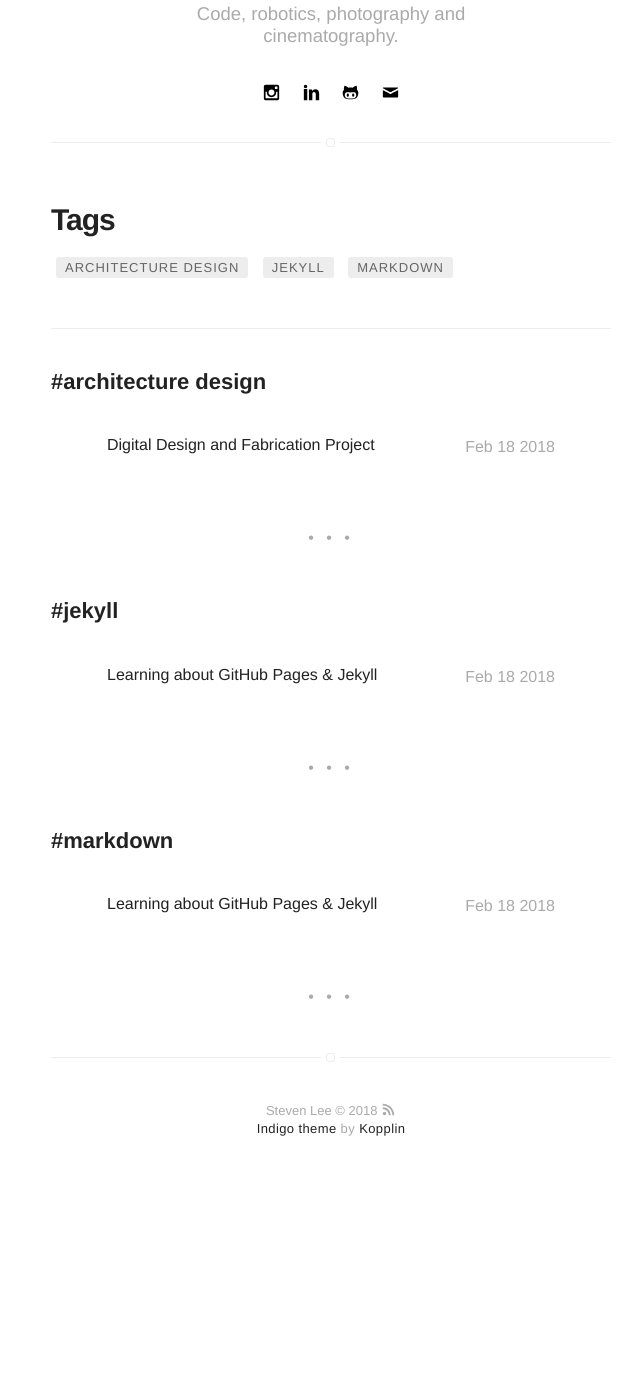
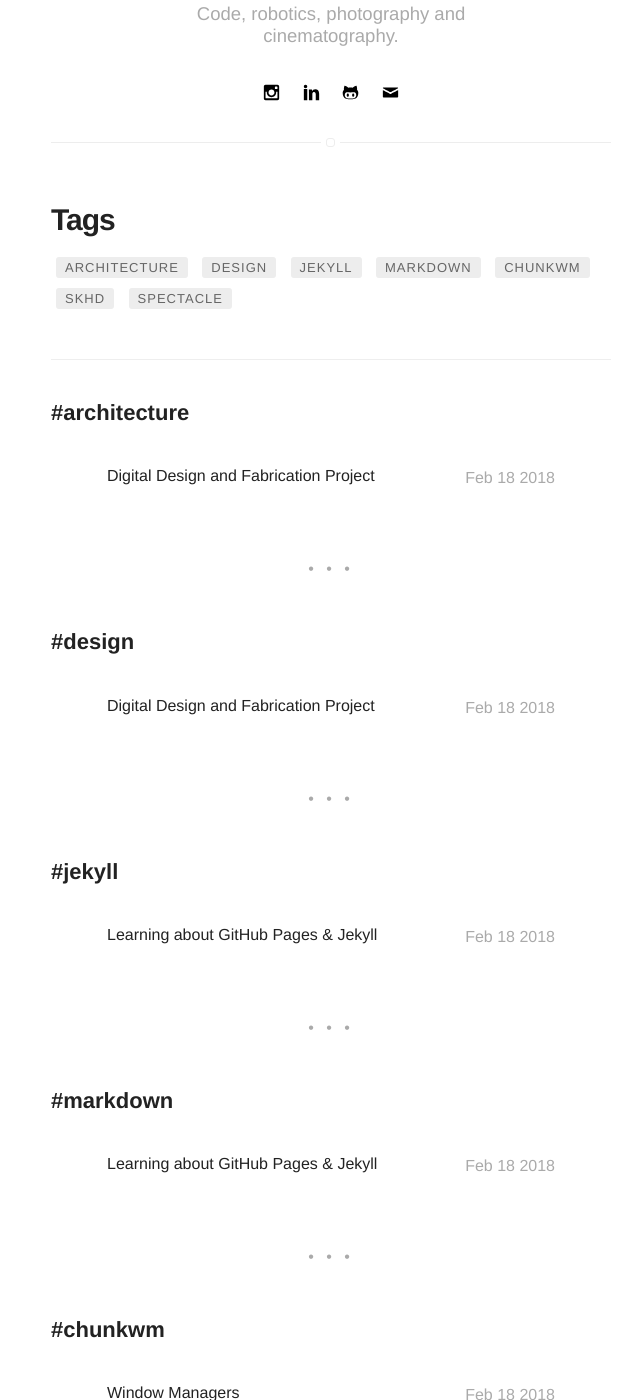
Before and after one commit to stevenlee090/stevenlee090.github.io, a Jekyll site: the page built from tags.html, in a window 1280 px wide and 1400 px high, scrolled down 334 px. Shown: the whole window, without its empty margins (309-949 px from the left). Built offline with Jekyll 4.4.1, drawn with Linux system fonts in a browser that asks for light colours; before the commit the page ends 1534 px from its top, so only the background shows below that; some of the changed text lies outside the part shown.

Commit message:
added chunkwm blog post

```diff
--- a/_posts/2018-02-18-digital-design-fabrication.markdown
+++ b/_posts/2018-02-18-digital-design-fabrication.markdown
@@ -2,7 +2,9 @@
 title: "Digital Design and Fabrication Project"
 layout: post
 date: 2018-02-18 14:26
-tag: architecture design
+tag:
+- architecture
+- design
 image: /assets/images/ddf1.jpg
 headerImage: false
 projects: true
```
Also changed, not shown: other parts of _posts/2018-02-18-digital-design-fabrication.markdown (+1 -1 lines), _posts/2018-02-18-window-managers.markdown (added, +32 -0 lines), assets/images/chunkwm.jpg (added).
